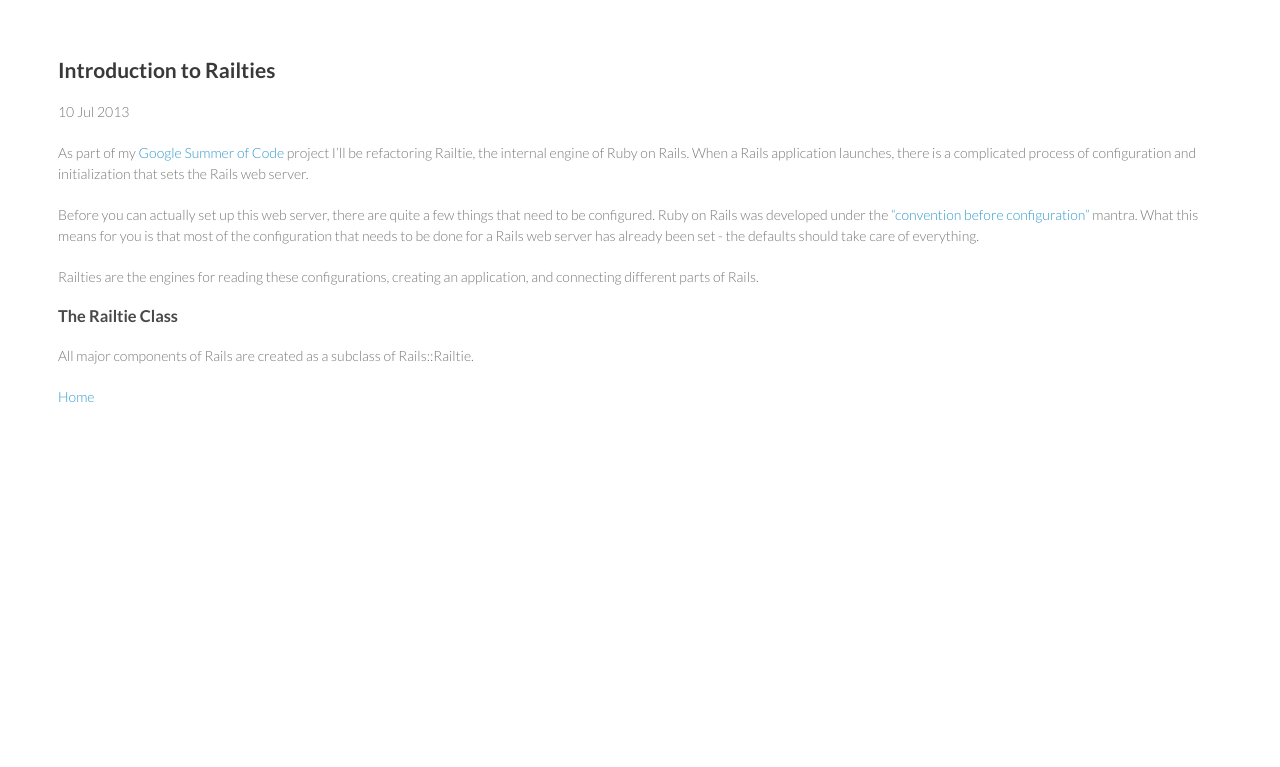
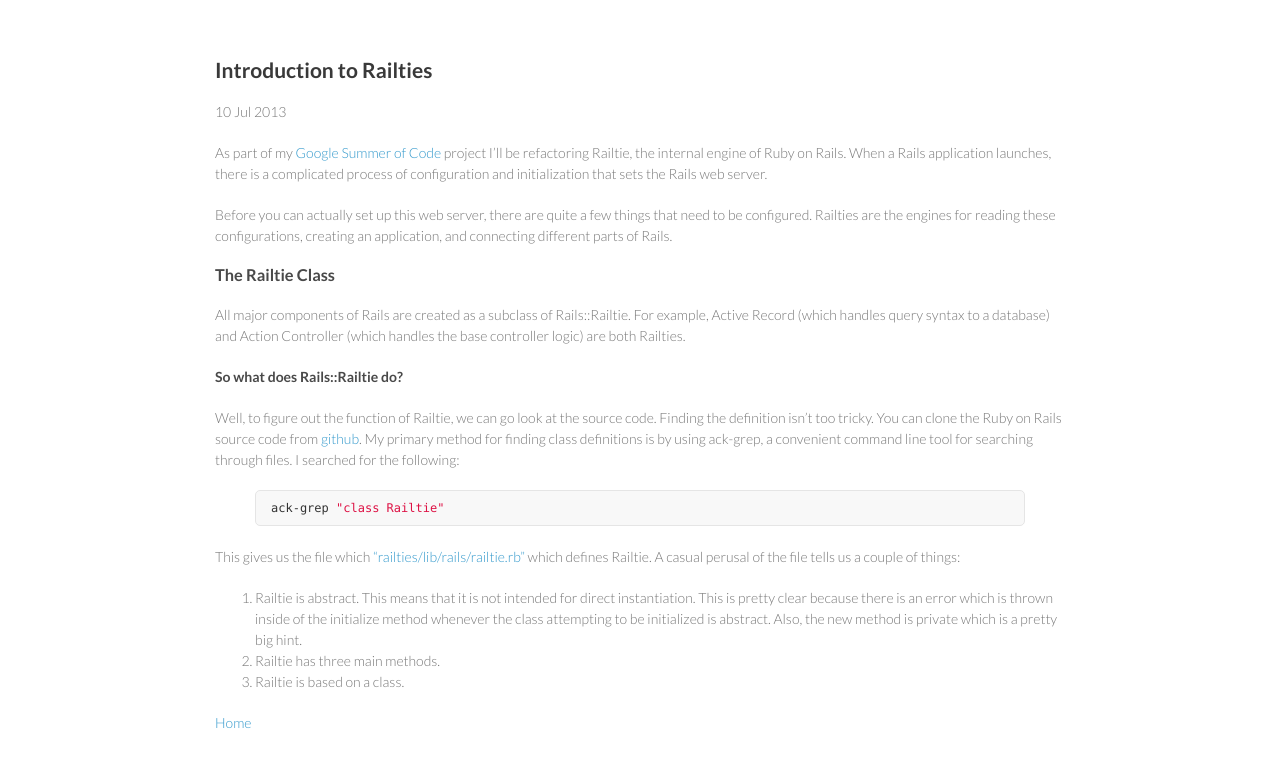
Before and after one commit to wangjohn/wangjohn.github.io, a Jekyll site: the page built from _posts/2013-07-10-introduction-to-railties.md, in a window 1280 px wide. Shown: the top 767 px of the page. Built offline with Jekyll 4.4.1, drawn with Linux system fonts in a browser that asks for light colours.

Commit message:
Working on the intro to railties post.

```diff
--- a/_layouts/post.html
+++ b/_layouts/post.html
@@ -1,6 +1,7 @@
 ---
 layout: default
 ---
+<div class="post-container">
   <h2>{{ page.title }}</h2>
   <p class="meta">{{ page.date | date_to_string }}</p>
 
@@ -13,3 +14,4 @@
       <a href="/">Home</a>
     </div>
   </div>
+</div>
--- a/_posts/2013-07-10-introduction-to-railties.md
+++ b/_posts/2013-07-10-introduction-to-railties.md
@@ -7,13 +7,26 @@
 
 As part of my [Google Summer of Code][gsoc] project I'll be refactoring Railtie, the internal engine of Ruby on Rails. When a Rails application launches, there is a complicated process of configuration and initialization that sets the Rails web server.
 
-Before you can actually set up this web server, there are quite a few things that need to be configured. Ruby on Rails was developed under the ["convention before configuration"][conventionconfig] mantra. What this means for you is that most of the configuration that needs to be done for a Rails web server has already been set - the defaults should take care of everything.
-
-Railties are the engines for reading these configurations, creating an application, and connecting different parts of Rails.
+Before you can actually set up this web server, there are quite a few things that need to be configured. Railties are the engines for reading these configurations, creating an application, and connecting different parts of Rails.
 
 ### The Railtie Class
 
-All major components of Rails are created as a subclass of Rails::Railtie.
+All major components of Rails are created as a subclass of Rails::Railtie. For example, Active Record (which handles query syntax to a database) and Action Controller (which handles the base controller logic) are both Railties.
+
+#### So what does Rails::Railtie do?
+
+Well, to figure out the function of Railtie, we can go look at the source code. Finding the definition isn't too tricky. You can clone the Ruby on Rails source code from [github][railssource]. My primary method for finding class definitions is by using ack-grep, a convenient command line tool for searching through files. I searched for the following:
+
+{% highlight bash %}
+ack-grep "class Railtie"
+{% endhighlight %}
+
+This gives us the file which ["railties/lib/rails/railtie.rb"][railtiefile] which defines Railtie. A casual perusal of the file tells us a couple of things:
+
+1. Railtie is abstract. This means that it is not intended for direct instantiation. This is pretty clear because there is an error which is thrown inside of the initialize method whenever the class attempting to be initialized is abstract. Also, the new method is private which is a pretty big hint.
+2. Railtie has three main methods.
+3. Railtie is based on a class.
 
 [gsoc]:             http://www.google-melange.com/gsoc/homepage/google/gsoc2013
-[conventionconfig]: http://www.google.com
+[railssource]:      https://github.com/rails/rails
+[railtiefile]:      https://github.com/rails/rails/railties/lib/rails/railtie.rb
--- a/css/styles.css
+++ b/css/styles.css
@@ -258,3 +258,9 @@
     color:#444;
   }
 }
+
+.post-container {
+  width: 850px;
+  margin-left: auto;
+  margin-right: auto;
+}
```
Also changed, not shown: 2 other files. Lines whose indentation alone changed are shown as unchanged.
